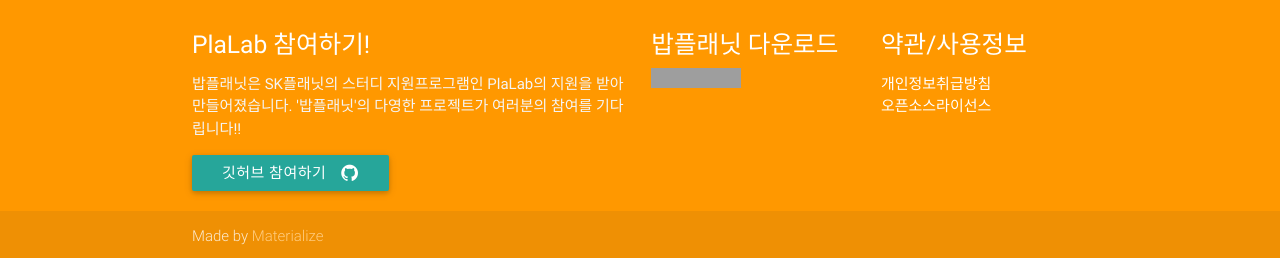
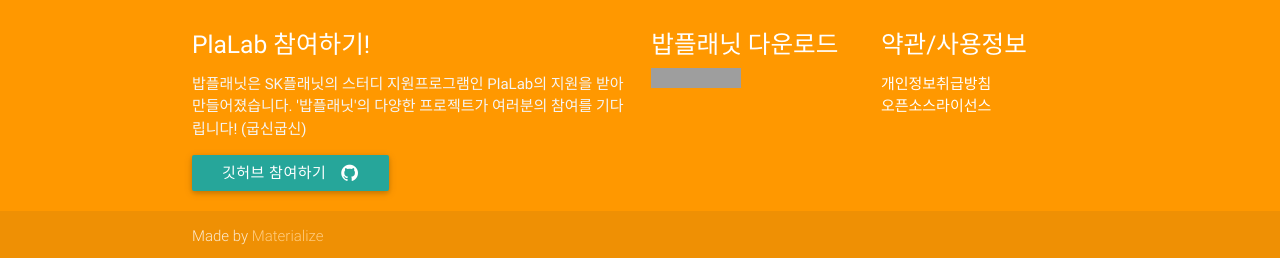
Before and after one commit to bobplanet/bobplanet.github.io, a Jekyll site: the page built from index.html, in a window 1280 px wide and 900 px high, scrolled down 2509 px. Shown: the part 639-897 px from the top of the window. Built offline with Jekyll 4.4.1, drawn with Linux system fonts in a browser that asks for light colours; nearby versions of some CDN libraries; comment, search, counter and statistics services are not loaded; grey boxes are pictures that could not be loaded.

Commit message:
오타 수정

```diff
--- a/_includes/footer.html
+++ b/_includes/footer.html
@@ -5,7 +5,7 @@
 				<h5 class="white-text">PlaLab 참여하기!</h5>
 				<p class="grey-text text-lighten-4">
 					밥플래닛은 SK플래닛의 스터디 지원프로그램인 PlaLab의 지원을 받아 만들어졌습니다.
-					'밥플래닛'의 다영한 프로젝트가 여러분의 참여를 기다립니다!!
+					'밥플래닛'의 다양한 프로젝트가 여러분의 참여를 기다립니다! (굽신굽신)
 				</p>
 		        <a href="https://github.com/bobplanet" target="_blank" class="waves-effect waves-light btn"><i class="fa fa-github right "></i>깃허브 참여하기</a>
 
```
